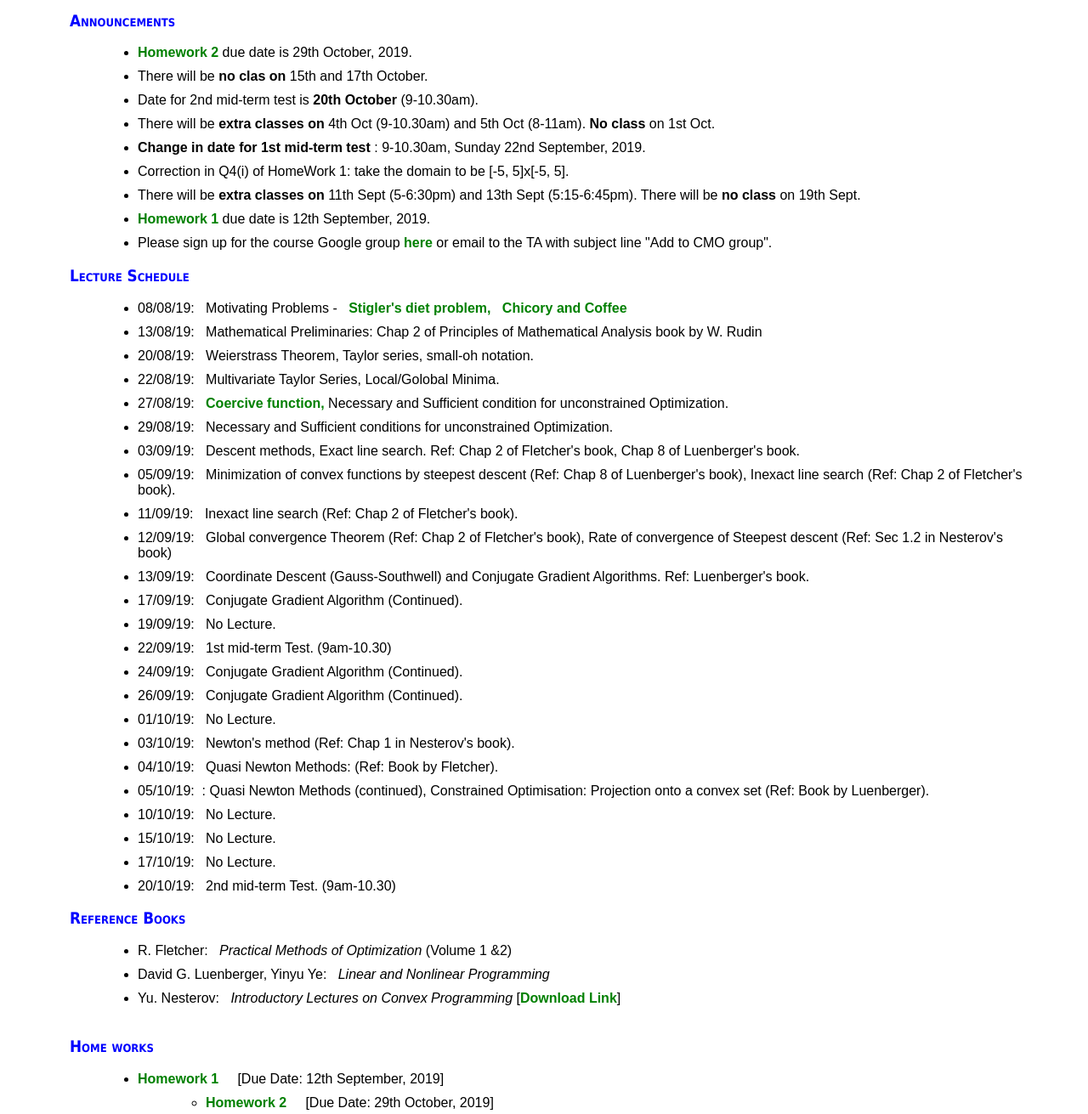
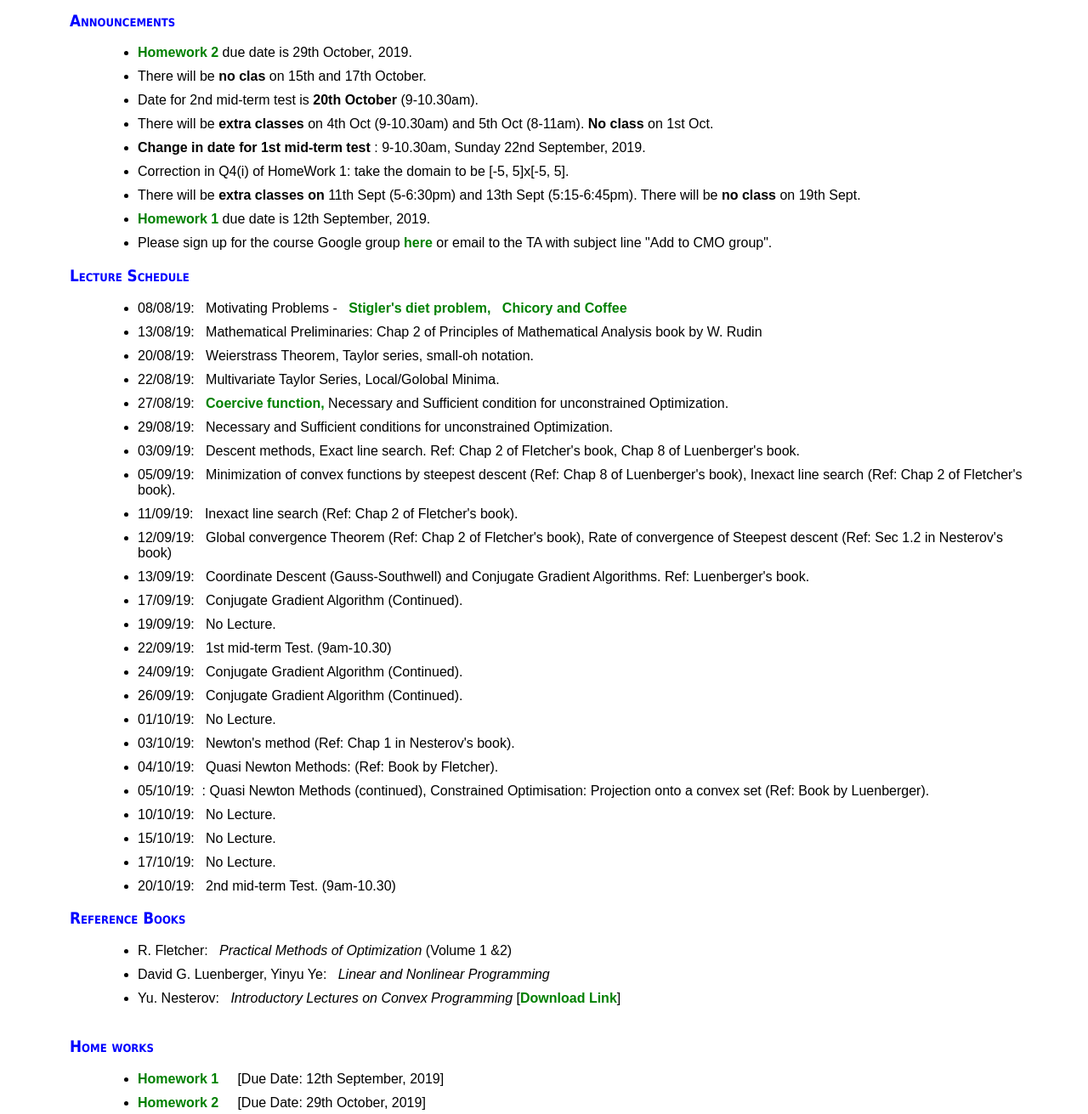
Before and after one commit to cmo2019/cmo2019, a plain HTML site: page index.html in a window 1280 px wide. Shown: the part 320-1631 px from the top of the page at 85% size. Drawn offline with Linux system fonts and the light colour scheme.

Commit message:
Update index.html

```diff
--- a/index.html
+++ b/index.html
@@ -51,11 +51,11 @@
 
  <dt></dt><li>  <a href="https://drive.google.com/file/d/1GCHVeB4rw4uYim-2pV8qPzd54euonktR/view?usp=sharing"> Homework 2  </a> due date is 29th October, 2019. </li>
 
- <dt></dt><li> There will be <b> no clas  on</b>  15th and 17th October. </li>
+ <dt></dt><li> There will be <b> no clas </b> on 15th and 17th October. </li>
 
  <dt></dt><li> Date for 2nd mid-term test is <b> 20th October </b>  (9-10.30am).  </li>
 
- <dt></dt><li> There will be <b> extra classes  on</b>  4th Oct (9-10.30am) and 5th Oct (8-11am). <b>No class</b> on 1st Oct. </li>
+ <dt></dt><li> There will be <b> extra classes </b> on 4th Oct (9-10.30am) and 5th Oct (8-11am). <b>No class</b> on 1st Oct. </li>
 
  <dt></dt><li> <b>Change in date for 1st mid-term test </b>: 9-10.30am, Sunday 22nd September, 2019.  </li>
 
@@ -114,8 +114,9 @@
 
 
 <dt></dt> <h3> Home works </h3>
-    <dd><ul><dt></dt><li> <a href="https://drive.google.com/file/d/1QR6Fw9_1q4RT3r0Bv5XIdieZRLQtwgfx/view?usp=sharing"> Homework 1  </a> &nbsp;  &nbsp; [Due Date: 12th September, 2019]  </li>
-    <dd><ul><dt></dt><li> <a href="https://drive.google.com/file/d/1GCHVeB4rw4uYim-2pV8qPzd54euonktR/view?usp=sharing"> Homework 2  </a> &nbsp;  &nbsp; [Due Date: 29th October, 2019]  </li>
+<dd><ul>
+     <dt></dt><li> <a href="https://drive.google.com/file/d/1QR6Fw9_1q4RT3r0Bv5XIdieZRLQtwgfx/view?usp=sharing"> Homework 1  </a> &nbsp;  &nbsp; [Due Date: 12th September, 2019]  </li>
+     <dt></dt><li> <a href="https://drive.google.com/file/d/1GCHVeB4rw4uYim-2pV8qPzd54euonktR/view?usp=sharing"> Homework 2  </a> &nbsp;  &nbsp; [Due Date: 29th October, 2019]  </li>
  </ul></dd>
 
 
```
